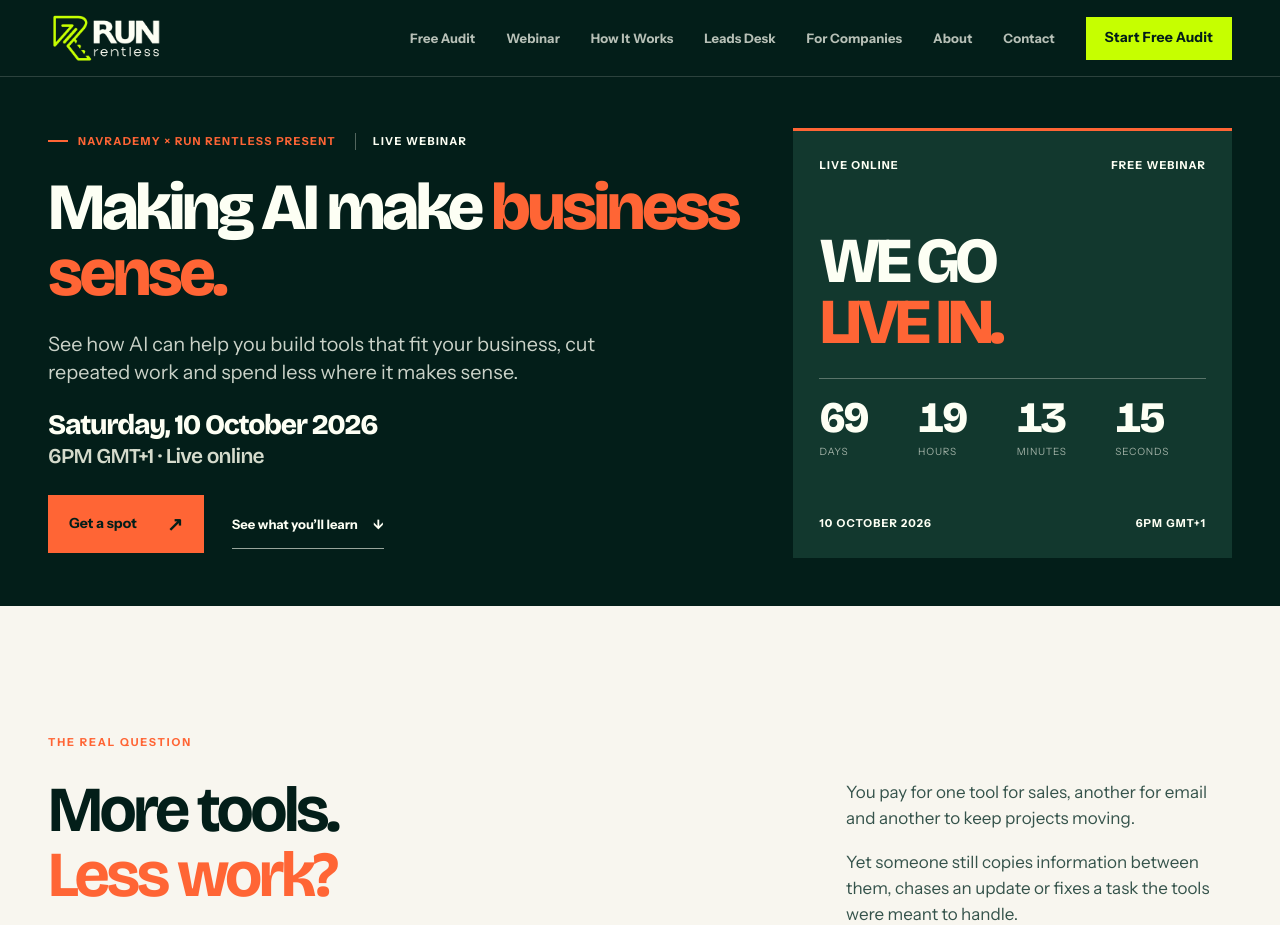
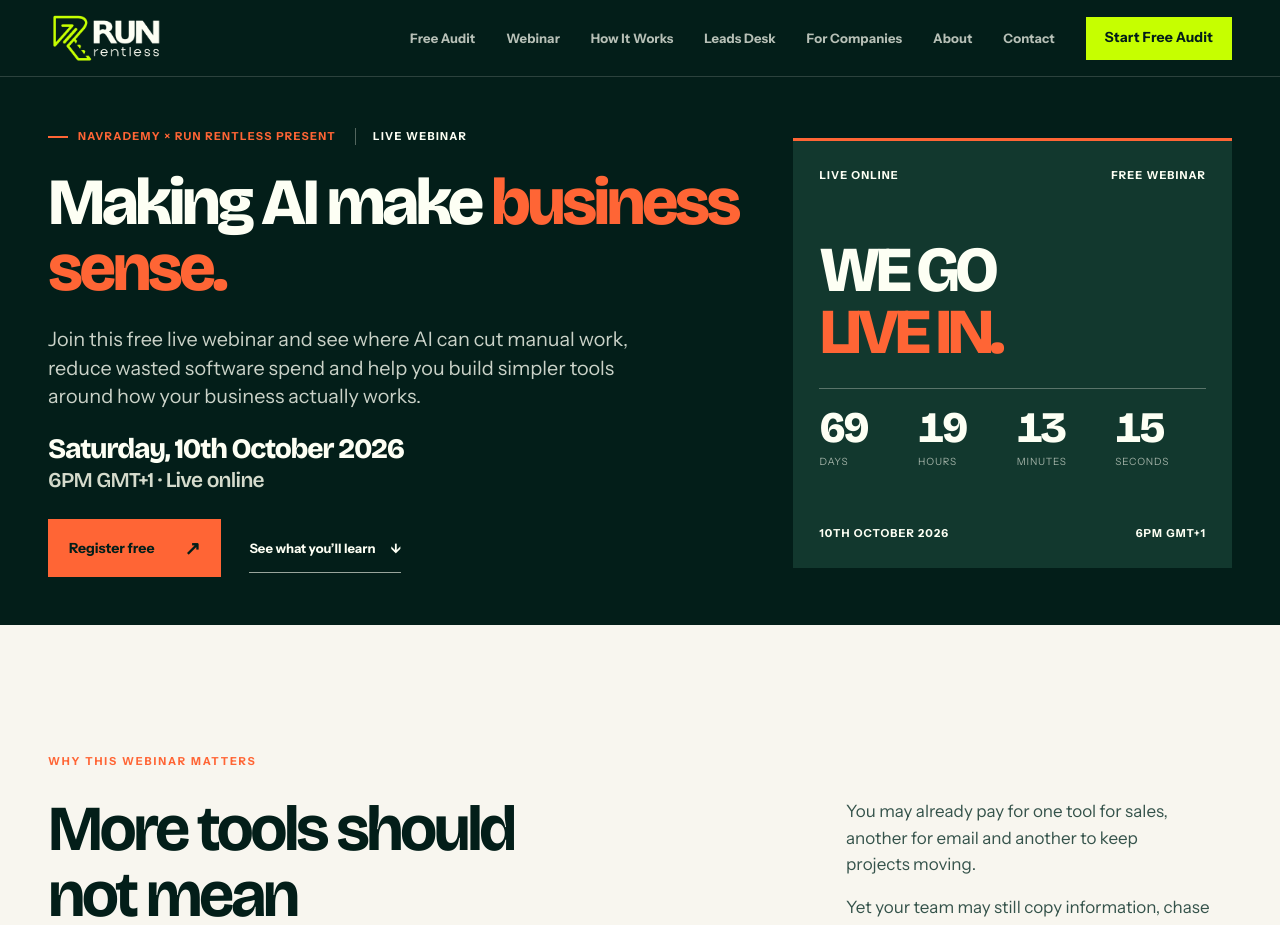
Before and after one commit to Greatdorlin/run-rentless, a Next.js app: page /webinar in a window 1280 px wide. Shown: the top 925 px of the page. Built offline with nearby package versions, Linux system fonts and the light colour scheme.

Commit message:
Make webinar copy simpler and registration-led
Simplify webinar language, strengthen registration CTAs, replace 'by hand' with 'manually', and use '10th October 2026' consistently.

```diff
--- a/src/app/api/webinar/route.ts
+++ b/src/app/api/webinar/route.ts
@@ -110,8 +110,8 @@ function confirmation(firstName: string) {
   const safeName = escapeHtml(firstName);
   return {
     subject: "Your spot is confirmed: Making AI Make Business Sense",
-    text: `Hi ${firstName},\n\nYou're registered for Making AI Make Business Sense.\n\nSaturday, 10 October 2026\n6PM GMT+1 · Live online\n\nWe will email joining details before the webinar. Bring someone from your team if the topic would help them too.\n\nSee you there,\nRun Rentless × Navrademy`,
-    html: `<div style="margin:0 auto;max-width:580px;padding:38px 24px;font-family:Arial,sans-serif;color:#08211d;background:#f8f6ef"><p style="margin:0 0 28px;color:#e25930;font-size:12px;font-weight:bold;letter-spacing:2px">RUN RENTLESS × NAVRADEMY</p><h1 style="margin:0 0 22px;font-size:32px;line-height:1.1">Your spot is confirmed.</h1><p>Hi ${safeName},</p><p>You're registered for <strong>Making AI Make Business Sense</strong>.</p><p style="padding:20px 0;border-top:1px solid #bbc9c1;border-bottom:1px solid #bbc9c1"><strong>Saturday, 10 October 2026</strong><br>6PM GMT+1 · Live online</p><p>We will email joining details before the webinar. Bring someone from your team if the topic would help them too.</p><p>See you there,<br><strong>Run Rentless × Navrademy</strong></p><p style="margin-top:30px;font-size:12px;color:#4e655c">Questions? Reply to this email or visit <a href="https://www.runrentless.com/contact" style="color:#08211d">runrentless.com/contact</a>.</p></div>`,
+    text: `Hi ${firstName},\n\nYou're registered for Making AI Make Business Sense.\n\nSaturday, 10th October 2026\n6PM GMT+1 · Live online\n\nWe will email joining details before the webinar. Bring someone from your team if the topic would help them too.\n\nSee you there,\nRun Rentless × Navrademy`,
+    html: `<div style="margin:0 auto;max-width:580px;padding:38px 24px;font-family:Arial,sans-serif;color:#08211d;background:#f8f6ef"><p style="margin:0 0 28px;color:#e25930;font-size:12px;font-weight:bold;letter-spacing:2px">RUN RENTLESS × NAVRADEMY</p><h1 style="margin:0 0 22px;font-size:32px;line-height:1.1">Your spot is confirmed.</h1><p>Hi ${safeName},</p><p>You're registered for <strong>Making AI Make Business Sense</strong>.</p><p style="padding:20px 0;border-top:1px solid #bbc9c1;border-bottom:1px solid #bbc9c1"><strong>Saturday, 10th October 2026</strong><br>6PM GMT+1 · Live online</p><p>We will email joining details before the webinar. Bring someone from your team if the topic would help them too.</p><p>See you there,<br><strong>Run Rentless × Navrademy</strong></p><p style="margin-top:30px;font-size:12px;color:#4e655c">Questions? Reply to this email or visit <a href="https://www.runrentless.com/contact" style="color:#08211d">runrentless.com/contact</a>.</p></div>`,
   };
 }
 
--- a/src/app/webinar/page.tsx
+++ b/src/app/webinar/page.tsx
@@ -7,21 +7,21 @@ import "./webinar.css";
 
 export const metadata: Metadata = {
   title: "Making AI Make Business Sense | Live Webinar",
-  description: "Join Navrademy and Run Rentless on 10 October 2026 at 6PM GMT+1. Learn where AI can cut repetitive work, simplify operations and reduce unnecessary software costs.",
+  description: "Join Navrademy and Run Rentless on 10th October 2026 at 6PM GMT+1 for a free live webinar on using AI to cut manual work, reduce wasted software spend and build smarter business tools.",
   alternates: { canonical: "/webinar" },
   openGraph: {
     title: "Making AI Make Business Sense | Live Webinar",
-    description: "A practical webinar about building AI tools around the way your business works. Saturday, 10 October 2026 at 6PM GMT+1.",
+    description: "A free practical webinar on using AI to cut manual work, reduce wasted software spend and build tools that fit your business. Saturday, 10th October 2026 at 6PM GMT+1.",
     url: "https://www.runrentless.com/webinar",
     type: "website",
   },
 };
 
 const lessons = [
-  { title: "See what you pay for", copy: "List the tools, the bills and the work each one handles. Start with your real costs, not public prices." },
-  { title: "Find where work gets stuck", copy: "Look for information copied by hand, missed follow-ups and several tools doing parts of one job." },
-  { title: "Choose the right fix", copy: "Keep a tool that earns its place. Connect tools that should talk. Build only when that makes more sense." },
-  { title: "Build it safely", copy: "Know what to check before your team relies on something new: your data, access, testing, backups and running costs." },
+  { title: "See where time and money are leaking", copy: "Map the tools you pay for and the manual work around them, so you can see what is worth fixing first." },
+  { title: "Spot work AI can take off your team", copy: "Find repeated admin, copied data and missed follow-ups that AI or a better workflow could handle." },
+  { title: "Know what to keep, connect or build", copy: "Learn a simple way to decide whether to keep a tool, connect what you already use or build something that fits better." },
+  { title: "Leave with a practical next step", copy: "Know what to test first, what it may cost and what to check before your team depends on it." },
 ];
 
 const familiarTools = [
@@ -35,16 +35,16 @@ const familiarTools = [
 
 const examples = [
   ["Customer details in three spreadsheets", "One place your team can trust"],
-  ["Leads copied and chased by hand", "A follow-up process that runs on time"],
-  ["Finance updates passed between tools", "A smoother process around your accounts"],
-  ["Several tools to deliver one client job", "A simpler way to manage the work"],
+  ["Leads copied and followed up manually", "A follow-up process that keeps moving without constant chasing"],
+  ["Finance updates passed between tools", "Less copying and fewer missed updates"],
+  ["Several tools used for one client job", "A simpler way to manage the whole job"],
 ];
 
 const audiences = [
-  ["Business owners & founders", "Find out whether another subscription is really your best option."],
-  ["Sales, marketing & operations teams", "Bring the slow, repetitive work your team wants to fix."],
-  ["Agencies & consultants", "Learn to build useful systems for the work you and your clients do."],
-  ["People learning AI", "Use AI to solve a real business problem, not just make another demo."],
+  ["Business owners & founders", "Register if you want to know whether another subscription is really your best option."],
+  ["Sales, marketing & operations teams", "Bring the slow, repetitive work your team wants to fix and learn where AI can help."],
+  ["Agencies & consultants", "See how to turn repeated client work into simpler systems you can actually use."],
+  ["People learning AI", "Join if you want to use AI on a real business problem, not just make another demo."],
 ];
 
 export default function WebinarPage() {
@@ -55,48 +55,48 @@ export default function WebinarPage() {
           <div className="webinar-hero__copy">
             <p className="webinar-kicker"><span /> Navrademy × Run Rentless present <em>Live webinar</em></p>
             <h1 id="webinar-title">Making AI make <span>business sense.</span></h1>
-            <p className="webinar-hero__lead">See how AI can help you build tools that fit your business, cut repeated work and spend less where it makes sense.</p>
-            <div className="webinar-hero__event"><strong>Saturday, 10 October 2026</strong><span>6PM GMT+1 · Live online</span></div>
-            <div className="webinar-hero__actions"><Link className="webinar-cta" href="#webinar-form">Get a spot <span aria-hidden="true">↗</span></Link><Link className="webinar-hero__secondary" href="#what-you-will-learn">See what you’ll learn <span aria-hidden="true">↓</span></Link></div>
+            <p className="webinar-hero__lead">Join this free live webinar and see where AI can cut manual work, reduce wasted software spend and help you build simpler tools around how your business actually works.</p>
+            <div className="webinar-hero__event"><strong>Saturday, 10th October 2026</strong><span>6PM GMT+1 · Live online</span></div>
+            <div className="webinar-hero__actions"><Link className="webinar-cta" href="#webinar-form">Register free <span aria-hidden="true">↗</span></Link><Link className="webinar-hero__secondary" href="#what-you-will-learn">See what you’ll learn <span aria-hidden="true">↓</span></Link></div>
           </div>
           <div className="webinar-hero__visual">
             <div className="webinar-hero__visual-top"><span>LIVE ONLINE</span><span>FREE WEBINAR</span></div>
             <div className="webinar-hero__visual-main"><p>We go<br /><span>live in.</span></p><WebinarCountdown /></div>
-            <div className="webinar-hero__visual-bottom"><span>10 OCTOBER 2026</span><span>6PM GMT+1</span></div>
+            <div className="webinar-hero__visual-bottom"><span>10TH OCTOBER 2026</span><span>6PM GMT+1</span></div>
           </div>
         </div>
       </section>
 
       <section className="webinar-problem" aria-labelledby="webinar-problem-title">
         <div className="shell webinar-problem__grid">
-          <div><p className="webinar-section-label">The real question</p><h2 id="webinar-problem-title">More tools.<br /><span>Less work?</span></h2></div>
-          <div className="webinar-problem__story"><p>You pay for one tool for sales, another for email and another to keep projects moving.</p><p>Yet someone still copies information between them, chases an update or fixes a task the tools were meant to handle.</p><strong>Before you buy one more tool, look at the work itself.</strong></div>
+          <div><p className="webinar-section-label">Why this webinar matters</p><h2 id="webinar-problem-title">More tools should not mean<br /><span>more manual work.</span></h2></div>
+          <div className="webinar-problem__story"><p>You may already pay for one tool for sales, another for email and another to keep projects moving.</p><p>Yet your team may still copy information, chase updates and fix tasks manually.</p><strong>Join us and learn how to spot the work and software costs worth fixing first.</strong></div>
         </div>
       </section>
 
       <section className="webinar-tools" aria-labelledby="webinar-tools-title">
         <div className="shell webinar-tools__grid">
-          <div className="webinar-tools__copy"><p className="webinar-section-label">Familiar tools. Real bills.</p><h2 id="webinar-tools-title">The tools add up. So does the work between them.</h2><p>One for sales. One for email. One for bookings. One to pass data between them. Each can help, but your team may still be doing the hard part by hand.</p><div className="webinar-tools__question"><strong>What if you could build the parts your business needs?</strong><span>Could that cut your software bill by 40% or more? Perhaps. We’ll show you how to check the full cost before you decide.</span></div><Link className="webinar-tools__link" href="#webinar-form">Get a spot <span aria-hidden="true">↗</span></Link></div>
+          <div className="webinar-tools__copy"><p className="webinar-section-label">Where the money goes</p><h2 id="webinar-tools-title">You may be paying for tools and still paying in staff time.</h2><p>One for sales. One for email. One for bookings. One to move data between them. Each can help, but your team may still do the important parts manually.</p><div className="webinar-tools__question"><strong>There may be a simpler way to run the same work.</strong><span>Join us and learn how to compare what you pay now with what it would take to connect or build the parts you actually need.</span></div><Link className="webinar-tools__link" href="#webinar-form">Register free <span aria-hidden="true">↗</span></Link></div>
           <div className="webinar-tools__list" aria-label="Examples of business software tools">{familiarTools.map(({ name, icon, job }) => <div className="webinar-tools__item" key={name}><span className="webinar-tools__icon"><svg viewBox="0 0 24 24" aria-hidden="true" focusable="false"><path d={icon.path} fill={`#${icon.hex}`} /></svg></span><span className="webinar-tools__name">{name}<small>{job}</small></span></div>)}</div>
         </div>
         <p className="shell webinar-tools__note">Brand marks are shown only as familiar examples. Run Rentless is not affiliated with these companies.</p>
       </section>
 
       <section className="webinar-promise" aria-labelledby="webinar-promise-title">
-        <div className="shell"><p className="webinar-section-label">A better choice</p><h2 id="webinar-promise-title">Keep what helps.<br /><span>Build what is missing.</span></h2><p className="webinar-promise__intro">You do not need to replace every tool. Learn when to keep one, when to make two work together and when a tool built for your business could be worth the effort.</p><div className="webinar-promise__outcomes"><span>Less wasted spend</span><span>Fewer repeated tasks</span><span>Better use of your data</span><span>More control</span></div><Link className="webinar-cta webinar-cta--dark" href="#webinar-form">Get a spot <span aria-hidden="true">↗</span></Link></div>
+        <div className="shell"><p className="webinar-section-label">What you gain</p><h2 id="webinar-promise-title">Keep what works.<br /><span>Fix what costs you time.</span></h2><p className="webinar-promise__intro">This is not about replacing everything with AI. It is about knowing where AI can save time, where your current tools are enough and where a better system could make sense.</p><div className="webinar-promise__outcomes"><span>Spot avoidable software spend</span><span>Reduce manual work</span><span>Use your data better</span><span>Know what to do next</span></div><Link className="webinar-cta webinar-cta--dark" href="#webinar-form">Register free <span aria-hidden="true">↗</span></Link></div>
       </section>
 
       <section id="what-you-will-learn" className="webinar-learning" aria-labelledby="webinar-learning-title">
-        <div className="shell"><div className="webinar-learning__heading"><p className="webinar-section-label">What you’ll learn</p><h2 id="webinar-learning-title">Start with the work. Then choose the tool.</h2><p>A clear way to decide what is worth changing in your business.</p></div><div className="webinar-learning__list">{lessons.map((item) => <article key={item.title}><span className="webinar-learning__marker" aria-hidden="true" /><div><h3>{item.title}</h3><p>{item.copy}</p></div><span aria-hidden="true">↗</span></article>)}</div><div className="webinar-learning__test"><strong>One rule before you build.</strong><p>Count the full cost of building, moving your data and keeping a new tool running. A smaller subscription bill alone is not proof you will save money.</p></div></div>
+        <div className="shell"><div className="webinar-learning__heading"><p className="webinar-section-label">What you’ll learn</p><h2 id="webinar-learning-title">Leave knowing what to do next.</h2><p>Use a simple way to look at your own tools, costs and manual work while we teach.</p></div><div className="webinar-learning__list">{lessons.map((item) => <article key={item.title}><span className="webinar-learning__marker" aria-hidden="true" /><div><h3>{item.title}</h3><p>{item.copy}</p></div><span aria-hidden="true">↗</span></article>)}</div><div className="webinar-learning__test"><strong>Do not buy or build your next tool blindly.</strong><p>We’ll show you how to compare the real cost, including setup, moving data and keeping it running, so your next decision is based on what can actually save time or money.</p></div></div>
       </section>
 
       <section className="webinar-examples" aria-labelledby="webinar-examples-title">
-        <div className="shell webinar-examples__grid"><div><p className="webinar-section-label">Picture it at work</p><h2 id="webinar-examples-title">What could be easier?</h2><p>Keep the parts that work. Fix the handoffs that slow people down.</p></div><div className="webinar-examples__list">{examples.map(([before, after]) => <div key={before}><span>{before}</span><strong aria-hidden="true">→</strong><span>{after}</span></div>)}</div></div>
+        <div className="shell webinar-examples__grid"><div><p className="webinar-section-label">Picture it at work</p><h2 id="webinar-examples-title">What could get easier?</h2><p>See the kind of problems to look for in your own business, then bring one to the webinar.</p></div><div className="webinar-examples__list">{examples.map(([before, after]) => <div key={before}><span>{before}</span><strong aria-hidden="true">→</strong><span>{after}</span></div>)}</div></div>
       </section>
 
-      <section className="webinar-audience" aria-labelledby="webinar-audience-title"><div className="shell"><p className="webinar-section-label">Who this is for</p><h2 id="webinar-audience-title">If your team pays for tools and still does too much by hand, come along.</h2><div className="webinar-audience__list">{audiences.map(([title, copy]) => <article key={title}><h3>{title}</h3><p>{copy}</p></article>)}</div></div></section>
+      <section className="webinar-audience" aria-labelledby="webinar-audience-title"><div className="shell"><p className="webinar-section-label">Who this is for</p><h2 id="webinar-audience-title">If your team pays for tools and still does too much manually, this webinar is for you.</h2><div className="webinar-audience__list">{audiences.map(([title, copy]) => <article key={title}><h3>{title}</h3><p>{copy}</p></article>)}</div></div></section>
 
-      <section className="webinar-register" id="register" aria-labelledby="webinar-register-title"><div className="shell webinar-register__grid"><div className="webinar-register__copy"><p className="webinar-section-label">Your next step</p><h2 id="webinar-register-title">Bring one costly tool.<br /><span>Leave with a better question.</span></h2><p>What should you keep, connect or build? Join us and find out what to check before you spend more.</p><div className="webinar-register__date"><strong>Making AI Make Business Sense</strong><span>Saturday, 10 October 2026</span><span>6PM GMT+1 · Live online</span></div></div><div id="webinar-form"><RegistrationForm /></div></div></section>
+      <section className="webinar-register" id="register" aria-labelledby="webinar-register-title"><div className="shell webinar-register__grid"><div className="webinar-register__copy"><p className="webinar-section-label">Register free</p><h2 id="webinar-register-title">Bring one costly tool.<br /><span>Leave knowing what to do next.</span></h2><p>Register, bring one tool or process that costs too much time or money, and learn how to decide whether to keep it, connect it or build something better.</p><div className="webinar-register__date"><strong>Making AI Make Business Sense</strong><span>Saturday, 10th October 2026</span><span>6PM GMT+1 · Live online</span></div></div><div id="webinar-form"><RegistrationForm /></div></div></section>
     </div>
   );
 }
--- a/src/components/webinar/registration-form.tsx
+++ b/src/components/webinar/registration-form.tsx
@@ -52,21 +52,21 @@ export function RegistrationForm() {
     }
   }
 
-  if (phase === "ended") return <div className="webinar-form__closed"><h3>Registration has closed.</h3><p>The live event ended at 8PM GMT+1 on 10 October 2026. You can still explore Run Rentless.</p><Link href="/">Go to the homepage <span aria-hidden="true">↗</span></Link></div>;
+  if (phase === "ended") return <div className="webinar-form__closed"><h3>Registration has closed.</h3><p>The live event ended at 8PM GMT+1 on 10th October 2026. You can still explore Run Rentless.</p><Link href="/">Go to the homepage <span aria-hidden="true">↗</span></Link></div>;
 
   if (status === "success" || status === "partial" || status === "duplicate") return (
     <div className="webinar-form__success" role="status">
       <span className="webinar-form__success-mark" aria-hidden="true">✓</span>
       <h3>{status === "success" ? "Your spot is confirmed." : status === "duplicate" ? `${firstName}, you’re already registered.` : "Your spot is saved."}</h3>
       <p>{status === "success" ? "We’ve just sent your confirmation email. Check Spam or Promotions if you do not see it. Move it to your inbox and mark it as important so you do not miss the webinar details." : status === "duplicate" ? "Your email is already on the webinar list. If you need your details again, contact us." : "Your registration is saved, but the confirmation email could not be sent. Please contact us if you need the joining details."}</p>
-      <strong>Saturday, 10 October 2026 · 6PM GMT+1</strong>
+      <strong>Saturday, 10th October 2026 · 6PM GMT+1</strong>
       <Link href="/contact">Questions? Contact us <span aria-hidden="true">↗</span></Link>
     </div>
   );
 
   return (
     <form className="webinar-form" onSubmit={submit}>
-      <div className="webinar-form__heading"><span>Free live webinar</span><h3>Get a spot.</h3><p>It takes less than a minute.</p></div>
+      <div className="webinar-form__heading"><span>Free live webinar</span><h3>Register for your spot.</h3><p>It takes less than a minute.</p></div>
       <div className="webinar-form__fields">
         <label>First name<input name="firstName" autoComplete="given-name" maxLength={80} required placeholder="Your first name" /></label>
         <label>Work email<input name="email" type="email" autoComplete="email" maxLength={160} required placeholder="you@company.com" /></label>
@@ -80,8 +80,8 @@ export function RegistrationForm() {
         <label className="webinar-form__trap" aria-hidden="true">Website<input name="website" autoComplete="off" tabIndex={-1} /></label>
       </div>
       {error && <p className="webinar-form__error" role="alert">{error}</p>}
-      <button className="webinar-form__submit" type="submit" disabled={status === "sending"}>{status === "sending" ? "Saving your spot…" : "Get my spot"}<span aria-hidden="true">↗</span></button>
-      <p className="webinar-form__footnote">No payment needed. Joining details will be sent before the event.</p>
+      <button className="webinar-form__submit" type="submit" disabled={status === "sending"}>{status === "sending" ? "Saving your spot…" : "Register free"}<span aria-hidden="true">↗</span></button>
+      <p className="webinar-form__footnote">Free to attend. We’ll email your joining details before the event.</p>
     </form>
   );
 }
```
